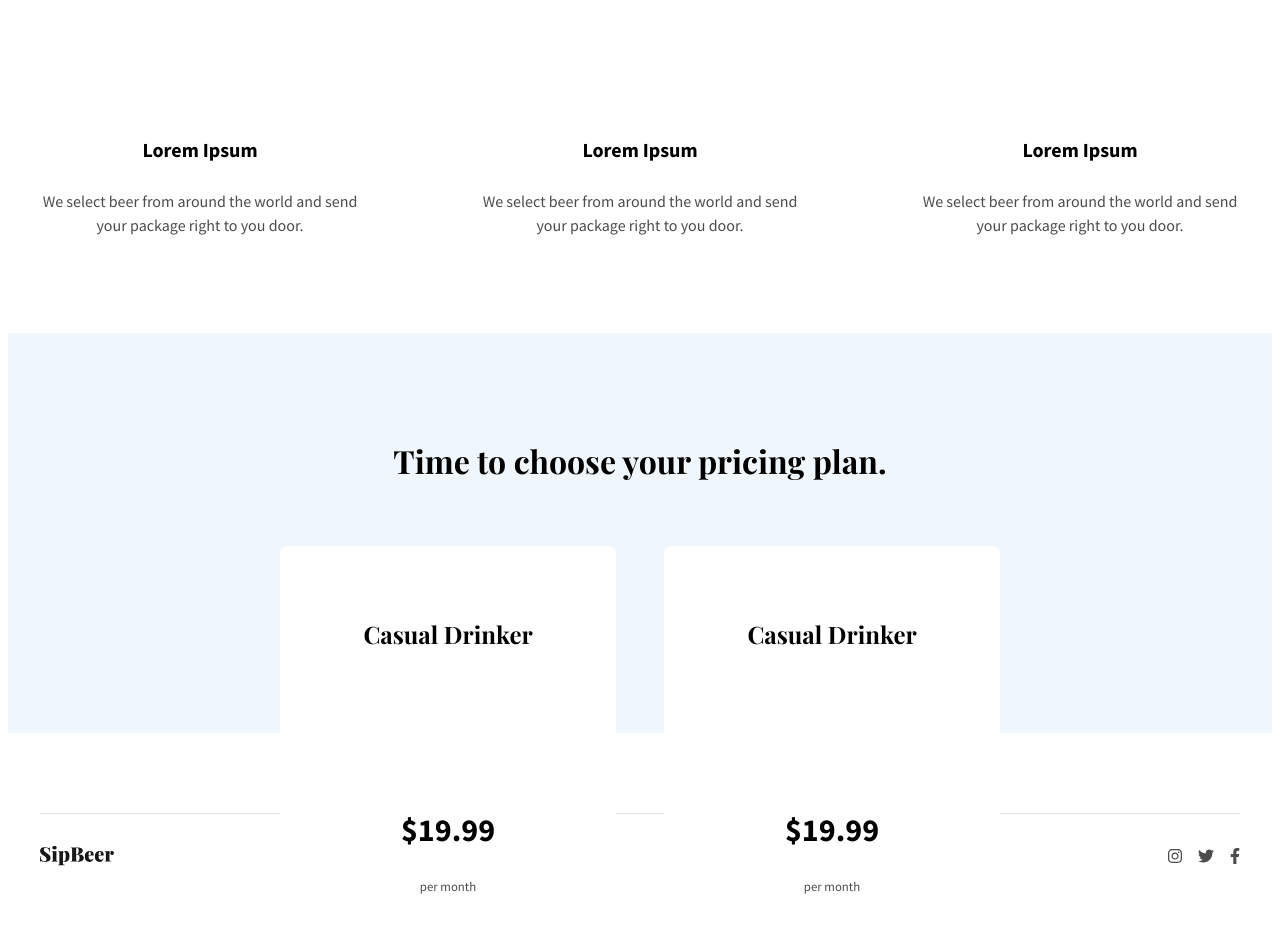
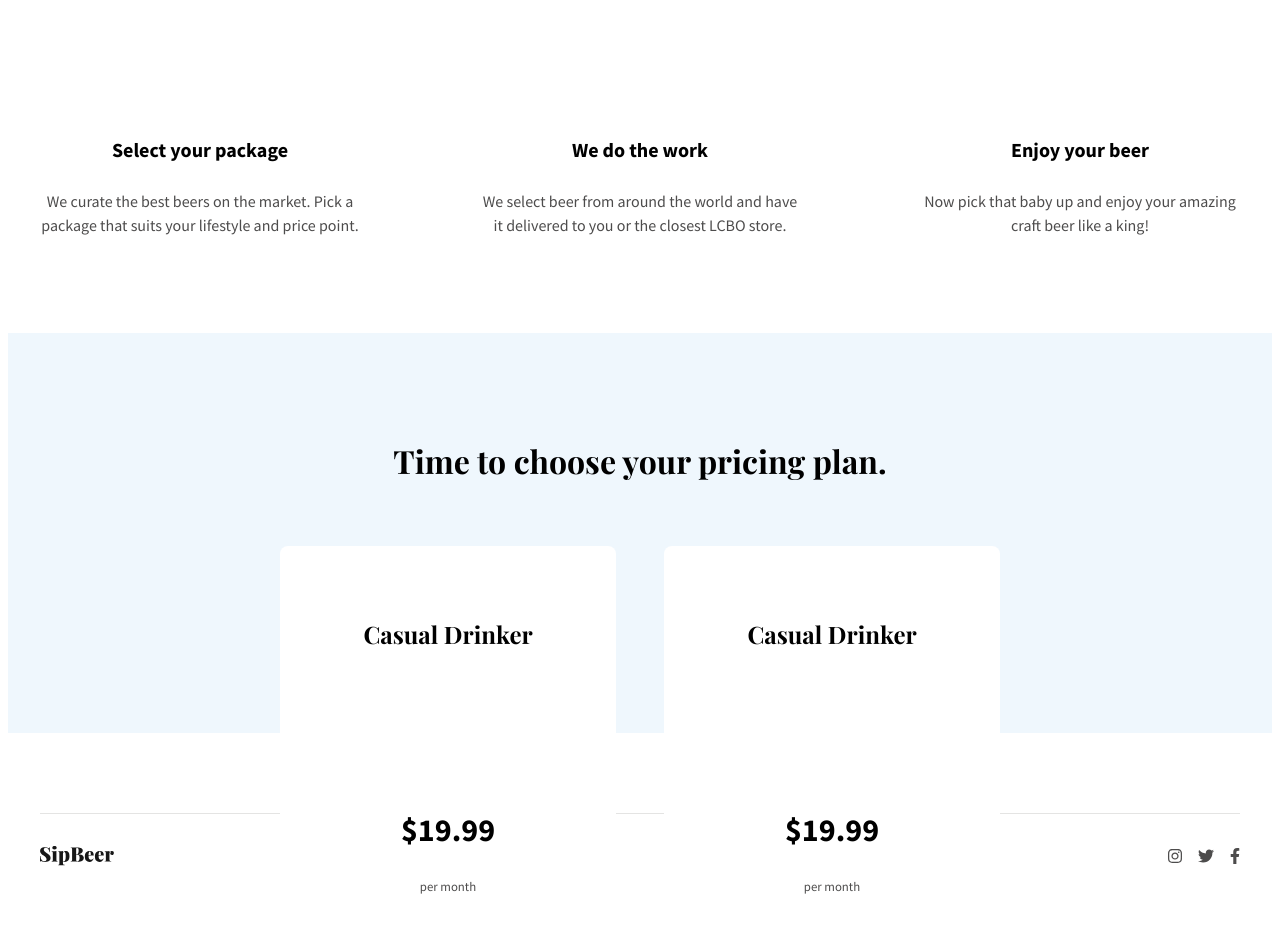
Before and after one commit to briandu/SipBeer, a React (Create React App) app: page / in a window 1280 px wide. Shown: the part 1200-2133 px from the top of the page. Built offline with nearby package versions, Linux system fonts and the light colour scheme; the HTML template or start-up script is replaced by a standard one.

Commit message:
Add stepsData and import it to How It Works

```diff
--- a/src/components/HowItWorks.js
+++ b/src/components/HowItWorks.js
@@ -1,6 +1,7 @@
 import React from 'react';
 import styled from 'styled-components';
 
+import stepsData from '../data/stepsData';
 import Step from './Step';
 import MaxWidth from './MaxWidth';
 
@@ -28,9 +29,16 @@ export default () => (
     <Title>Look. Here's how it works.</Title>
 
     <Steps>
-      <Step />
-      <Step />
-      <Step />
+      {stepsData.map((step) => {
+        const { title, description } = step;
+
+        return (
+          <Step
+            title={title}
+            description={description}
+          />
+        );
+      })}
     </Steps>
   </HowItWorks>
 );
--- a/src/components/Step.js
+++ b/src/components/Step.js
@@ -16,9 +16,9 @@ const Step = styled.div`
   }
 `;
 
-export default () => (
+export default ({ title, description }) => (
   <Step>
-    <Title>Lorem Ipsum</Title>
-    <Description>We select beer from around the world and send your package right to you door.</Description>
+    <Title>{title}</Title>
+    <Description>{description}</Description>
   </Step>
 );
--- /dev/null
+++ b/src/data/stepsData.js
@@ -0,0 +1,17 @@
+export default [
+  {
+    imgURL: '',
+    title: 'Select your package',
+    description: 'We curate the best beers on the market. Pick a package that suits your lifestyle and price point.',
+  },
+  {
+    imgURL: '',
+    title: 'We do the work',
+    description: 'We select beer from around the world and have it delivered to you or the closest LCBO store.',
+  },
+  {
+    imgURL: '',
+    title: 'Enjoy your beer',
+    description: 'Now pick that baby up and enjoy your amazing craft beer like a king!',
+  },
+];
```
